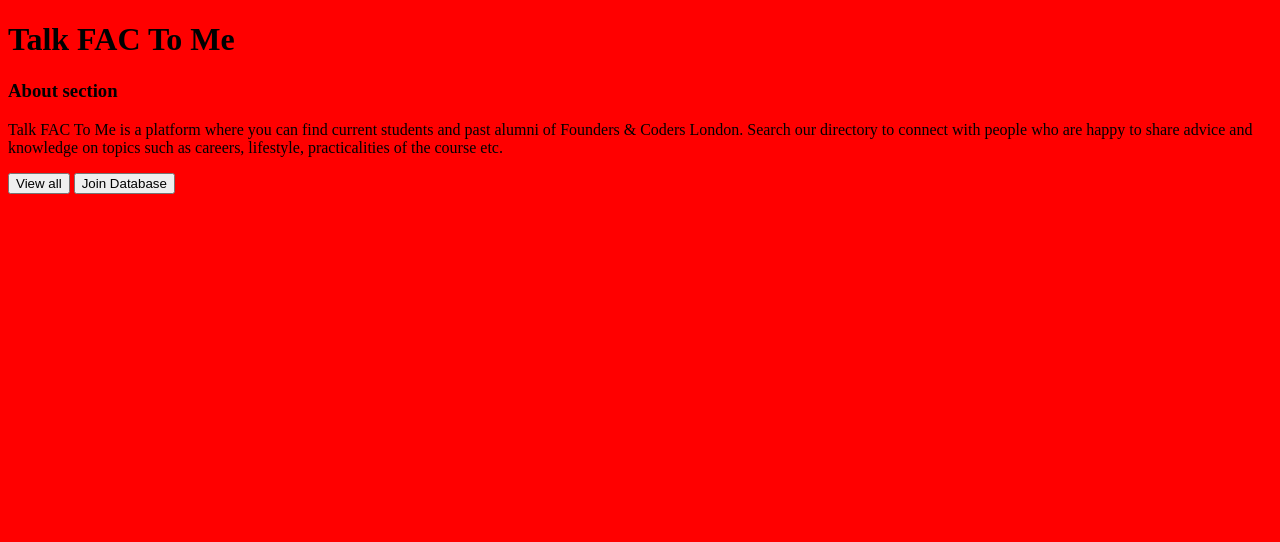
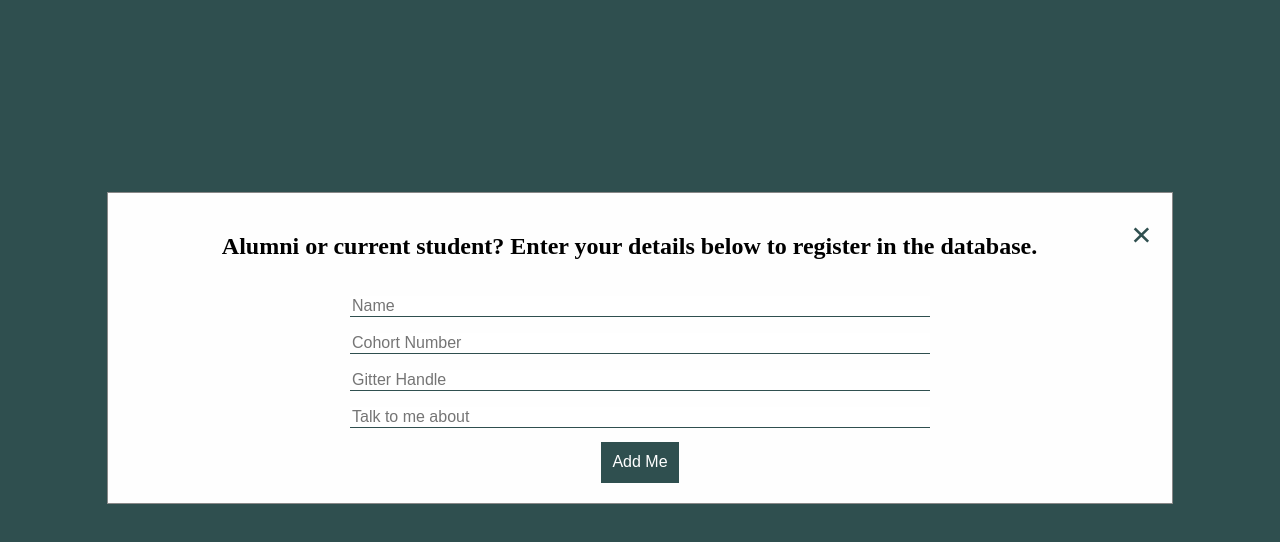
Before and after one commit to fac-12/talkFacToMe, a website: page index.html in a window 1280 px wide. Both pictures are taken after a click on the button "Join Database". Drawn offline with Linux system fonts and the light colour scheme.

Commit message:
Made it look pretty

```diff
--- a/index.html
+++ b/index.html
@@ -1,5 +1,6 @@
 <!DOCTYPE html>
 <html lang="en">
+
 <head>
   <meta charset="UTF-8">
   <meta name="description" content="Talk FAC To Me">
@@ -16,7 +17,8 @@
 
   <section class="about" id="about">
     <h3 class="about__heading"> About section </h3>
-    <p class="about__info"> Talk FAC To Me is a platform where you can find current students and past alumni of Founders & Coders London. Search our directory to connect with people who are happy to share advice and knowledge on topics such as careers, lifestyle, practicalities of the course etc. </p>
+    <p class="about__info"> Talk FAC To Me is a platform where you can find current students and past alumni of Founders & Coders London. Search our directory to connect with people who are happy to share advice and knowledge on topics such as careers, lifestyle, practicalities
+      of the course etc. </p>
     <p> </p>
     <div class="about__btn-div">
       <button type="button" name="View All" id="viewAllBtn" class="about__view-btn"> View all </button>
@@ -24,24 +26,26 @@
     </div>
   </section>
 
-  <section class="formSection">
-    <h1> Alumni or current student? Enter your details below to register in the database. </h1>
-    <form class="formSection__form" id="addMe_Form" action="/addMe" method="post">
-      <label class="formSection__labels" for="name">Name: <input type="text" id="name"name="personName"></label>
-      <label class="formSection__labels" for="cohort"> Cohort Number: <input type="number" id="cohort" name="cohortNumber" class="formSection__inputs"></label>
-      <label class="formSection__labels" for="gitter"> Gitter handle: <input type="text" id="gitter" name="gitterHandle" class="formSection__inputs"></label>
-      <label class="formSection_labels" for="info">Talk to me about:<input type="text" id="info" name="talkInfo" class="formSection__inputs"></label>
-      <!-- <label class="formSection__labels" for="category1"> Freelance <input type="checkbox" id="category1" name="category1" class="formSection__inputs"></label>
+  <section class="formSection" id="myModal">
+    <div class="formSection__div">
+      <span class="close">&times;</span>
+      <h1> Alumni or current student? Enter your details below to register in the database. </h1>
+      <form class="formSection__form" id="addMe_Form" action="/addMe" method="post">
+        <label class="formSection__labels" for="name"><input type="text" id="name"name="personName" class="formSection__inputs" placeholder="Name"></label>
+        <label class="formSection__labels" for="cohort"><input type="number" id="cohort" name="cohortNumber" class="formSection__inputs" placeholder="Cohort Number"></label>
+        <label class="formSection__labels" for="gitter"><input type="text" id="gitter" name="gitterHandle" class="formSection__inputs" placeholder="Gitter Handle"></label>
+        <label class="formSection__labels" for="info"><input type="text" id="info" name="talkInfo" class="formSection__inputs" placeholder="Talk to me about"></label>
+        <!-- <label class="formSection__labels" for="category1"> Freelance <input type="checkbox" id="category1" name="category1" class="formSection__inputs"></label>
       <label class="formSection__labels" for="category2"> Life at FAC <input type="checkbox" id="category2" name="category2" class="formSection__inputs"></label>
       <label class="formSection__labels" for="category3"> Working after FAC<input type="checkbox" id="category3" name="category3" class="formSection__inputs"></label>
       <label class="formSection__labels" for="category4"> Prerequisites <input type="checkbox" id="category4" name="category4" class="formSection__inputs"></label>
       <label class="formSection__labels" for="category5"> Being a parent coder <input type="checkbox" id="category5" name="category5" class="formSection__inputs"></label> -->
-      <input type="submit" id="submitform" name="" value="Add Me">
-    </form>
+        <input  class="formSection__btn" type="submit" id="submitform" name="" value="Add Me">
+      </form>
+    </div>
   </section>
 
   <section class="all-names" id="displayPeople">
-
     <button type="button" name="home-button" id="homeBtn" class="all-names__btn"> Home </button>
   </section>
 </body>
--- a/public/app.js
+++ b/public/app.js
@@ -5,6 +5,9 @@
 var viewAllBtn = document.getElementById('viewAllBtn');
 var displayPeople = document.getElementById('displayPeople');
 var aboutSection = document.getElementById('about');
+var joinDatabaseBtn = document.getElementById('joindatabase');
+
+
 function request(url, cb) {
   var xhr = new XMLHttpRequest();
   xhr.onreadystatechange = function() {
@@ -53,3 +56,24 @@
   aboutSection.style.display = "block";
   displayPeople.style.display = "none";
 })
+
+var modal = document.getElementById('myModal');
+
+var span = document.getElementsByClassName("close")[0];
+
+// When the user clicks on the button, open the modal
+joinDatabaseBtn.onclick = function() {
+    modal.style.display = "block";
+}
+
+// When the user clicks on <span> (x), close the modal
+span.onclick = function() {
+    modal.style.display = "none";
+}
+
+// When the user clicks anywhere outside of the modal, close it
+window.onclick = function(event) {
+    if (event.target == modal) {
+        modal.style.display = "none";
+    }
+}
--- a/public/style.css
+++ b/public/style.css
@@ -1,12 +1,100 @@
 body{
-  background-color: red;
+  background-color: white;
+  box-sizing: border-box;
 }
 
+.heading{
+  text-align: center;
+}
+.about{
+  text-align: center;
+  width: 100%;
+}
 .formSection, .all-names__btn {
   display: none;
 }
+.all-names{
+  display: flex;
+  flex-wrap: wrap;
+}
 
-.formsection__label {
-  display: block;
-  padding: 10px;
+.all-names__people{
+  border: 2px solid black;
 }
+.formSection {
+    display: none;
+    position: fixed;
+    z-index: 1;
+    left: 0;
+    top: 0;
+    width: 100%;
+    height: 100%; /* Full height */
+    overflow: auto; /* Enable scroll if needed */
+    background-color: darkslategrey;
+    text-align: center;
+}
+
+/* Modal Content/Box */
+.formSection__div {
+    background-color: #fefefe;
+    margin: 15% auto; /* 15% from the top and centered */
+    padding: 20px;
+    border: 1px solid #888;
+    width: 80%; /* Could be more or less, depending on screen size */
+}
+
+/* The Close Button */
+.close {
+    color: #aaa;
+    float: right;
+    font-size: 28px;
+    font-weight: bold;
+}
+
+.close:hover,
+.close:focus {
+    color: black;
+    text-decoration: none;
+    cursor: pointer;
+}
+
+.formSection__form {
+  display: flex;
+  flex-direction: column;
+  align-items: center;
+}
+.formSection__labels{
+  width: 95%;
+  text-align: center;
+}
+.formSection__inputs{
+  border: 0;
+  border-bottom: 0.1rem solid darkslategrey;
+  margin-top: 1rem;
+  font-size: 1rem;
+  width: inherit;
+}
+.formSection__btn, .about__view-btn, .about__join-btn, .all-names_btn{
+  margin-top: 0.9rem;
+  padding: 0.7rem;
+  font-size: 1rem;
+  border: 0;
+  background-color: darkslategrey;
+  color: white;
+}
+.close{
+  font-weight: bolder;
+  color: darkslategrey;
+  font-size: 2.3rem;
+}
+
+
+@media screen and (min-width: 600px){
+  .about{
+    width: 70%;
+    margin: 0 auto;
+  }
+  .formSection__labels{
+    width: 75%;
+  }
+}
```
Also changed, not shown: 1 other file.
